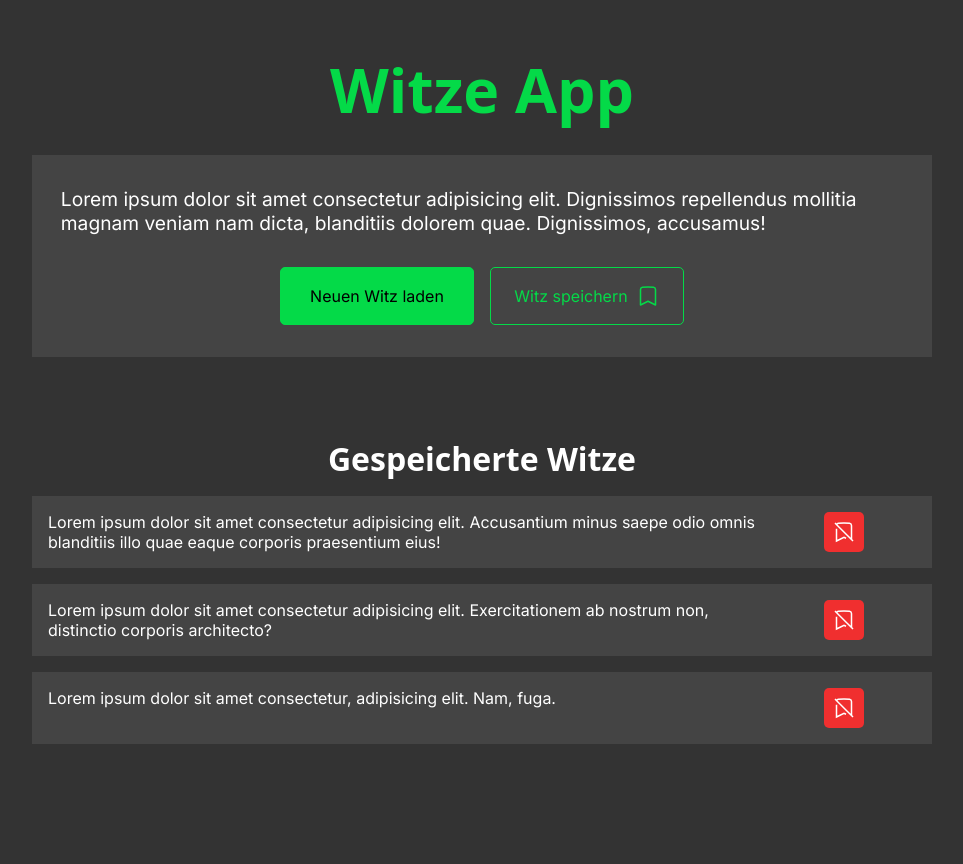
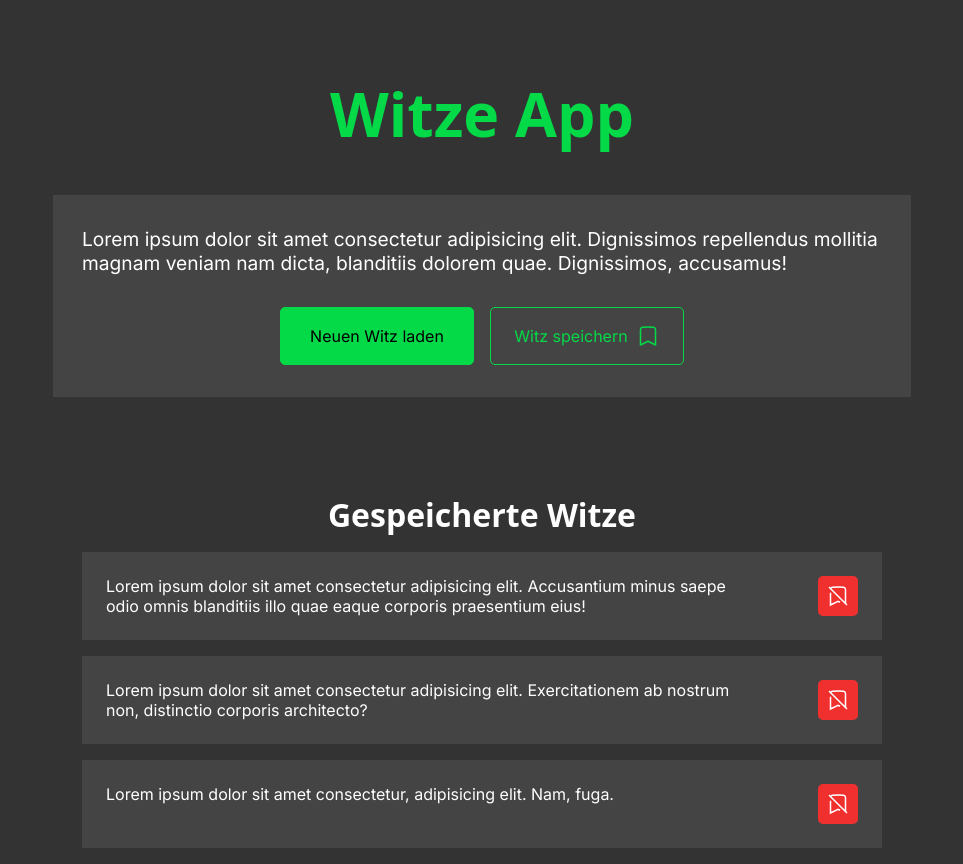
Before and after one commit to chris-gr81/witzeapp, a website built with Vite: page index.html in a window 1280 px wide. Shown: the whole page, without its empty margins (158-1121 px from the left). Before the commit the page ends 800 px from the top, so only its background shows below. Built offline with nearby package versions, Linux system fonts and the light colour scheme; a web font is replaced by a local one.

Commit message:
Add some better queries

```diff
--- a/index.html
+++ b/index.html
@@ -1,14 +1,14 @@
 <!DOCTYPE html>
-<html lang="en">
+<html lang="de">
   <head>
     <meta charset="UTF-8" />
     <link rel="icon" type="image/svg+xml" href="/vite.svg" />
     <meta name="viewport" content="width=device-width, initial-scale=1.0" />
-    <title>Vite App</title>
+    <title>Witze App</title>
   </head>
   <body>
     <div id="app">
-      <div class="heading">Witze App</div>
+      <h1 class="heading">Witze App</h1>
       <div class="current-joke">
         <div class="current-joke__joke">
           Lorem ipsum dolor sit amet consectetur adipisicing elit. Dignissimos
@@ -20,7 +20,7 @@
             Neuen Witz laden
           </div>
           <div class="current-joke__btn">
-            Witz speichern
+            <span>Witz speichern</span>
             <svg
               xmlns="http://www.w3.org/2000/svg"
               fill="none"
@@ -39,7 +39,7 @@
         </div>
       </div>
       <div class="saved-jokes">
-        <div class="saved-jokes__heading">Gespeicherte Witze</div>
+        <h2 class="saved-jokes__heading">Gespeicherte Witze</h2>
         <div class="saved-jokes__list">
           <div class="saved-joke">
             <div class="saved-joke__text">
--- a/src/styles.scss
+++ b/src/styles.scss
@@ -20,7 +20,7 @@ body {
   padding: 1rem;
   font-family: $primaryFont;
   color: $textColor;
-  max-width: 900px;
+  max-width: 800px;
 }
 
 .heading {
@@ -29,6 +29,10 @@ body {
   font-size: 3.8rem;
   font-weight: 700;
   margin-top: 2rem;
+
+  @include tablet-and-up() {
+    margin-top: 3.5rem;
+  }
 }
 
 .current-joke {
@@ -40,12 +44,17 @@ body {
   padding: 2rem 1.8rem;
   gap: 2rem;
 
+  @include tablet-and-up() {
+    margin-top: 2.5rem;
+    width: 100%;
+  }
+
   &__buttons {
     display: flex;
     flex-direction: column;
     gap: 1rem;
 
-    @media (min-width: $breakpoint) {
+    @include tablet-and-up() {
       flex-direction: row;
       justify-content: center;
     }
@@ -62,8 +71,9 @@ body {
     font-size: 1rem;
     height: 3.5rem;
     transition: all 0.3s ease-in-out;
+    cursor: pointer;
 
-    @media (min-width: $breakpoint) {
+    @include tablet-and-up() {
       width: 12rem;
     }
 
@@ -71,6 +81,11 @@ body {
     &:hover {
       background-color: $highlightColorPrimary;
       color: $buttonTextColor;
+    }
+
+    &--highlight:hover {
+      background-color: darken($highlightColorPrimary, 5);
+      border-color: darken($highlightColorPrimary, 5);
     }
   }
 
@@ -80,7 +95,11 @@ body {
 }
 
 .saved-jokes {
-  margin-top: 5rem;
+  margin-top: 4rem;
+
+  @include tablet-and-up() {
+    margin-top: 6rem;
+  }
 
   &__heading {
     font-family: $headingFont;
@@ -103,6 +122,10 @@ body {
   background-color: $elementBackgroundColor;
   padding: 1rem;
 
+  @include tablet-and-up() {
+    padding: 1.5rem;
+  }
+
   &__text {
     flex: 5;
   }
@@ -110,7 +133,7 @@ body {
   &__remove {
     display: flex;
     align-items: center;
-    justify-content: center;
+    justify-content: flex-end;
     flex: 1;
   }
 
@@ -120,5 +143,11 @@ body {
     padding: 0.5rem;
     border-radius: 5px;
     stroke-width: 1.5;
+    cursor: pointer;
+    transition: 0.2s all ease-in-out;
+
+    &:hover {
+      background-color: darken($highlightColorSecondary, 7);
+    }
   }
 }
--- a/src/variables.scss
+++ b/src/variables.scss
@@ -8,3 +8,9 @@ $buttonTextColor: #000000;
 $headingFont: "Rubik Scribble", system-ui;
 $primaryFont: "Inter", sans-serif;
 $breakpoint: 600px;
+
+@mixin tablet-and-up() {
+  @media only screen and (min-width: $breakpoint) {
+    @content;
+  }
+}
```
